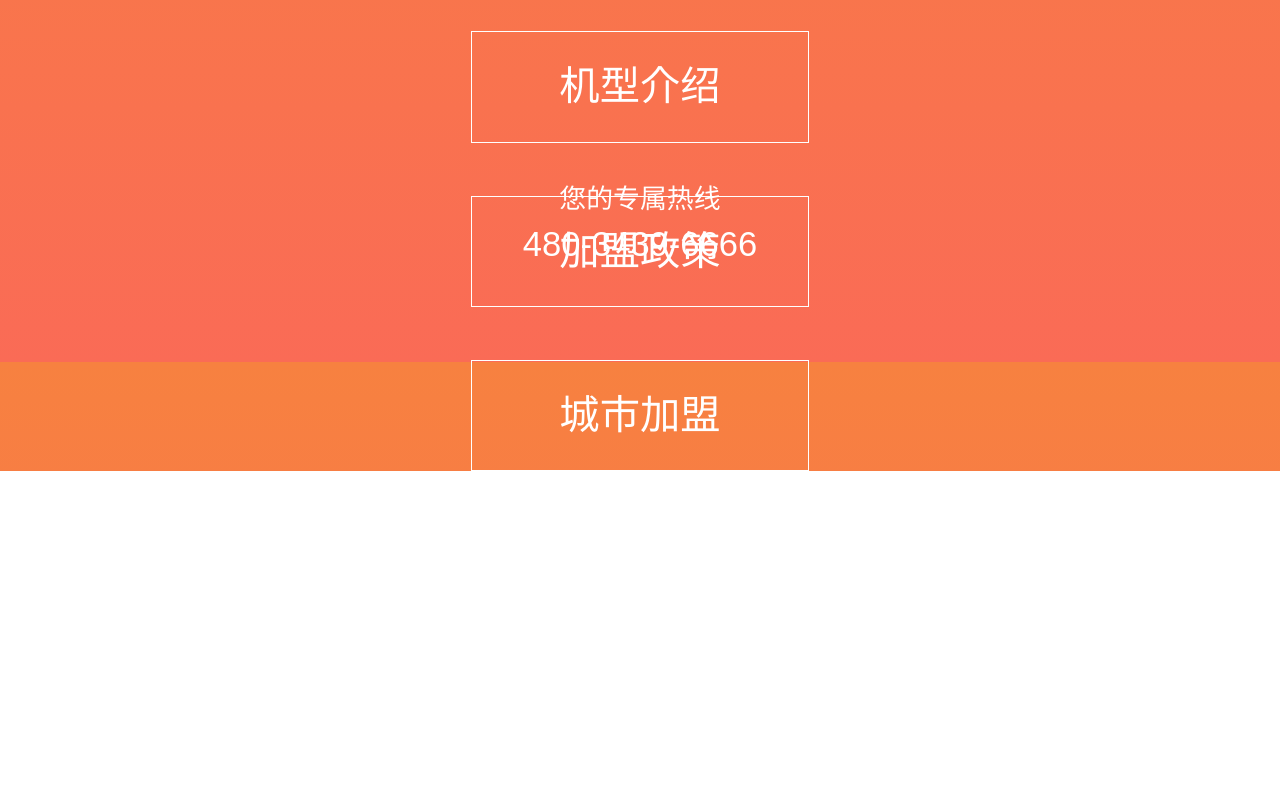
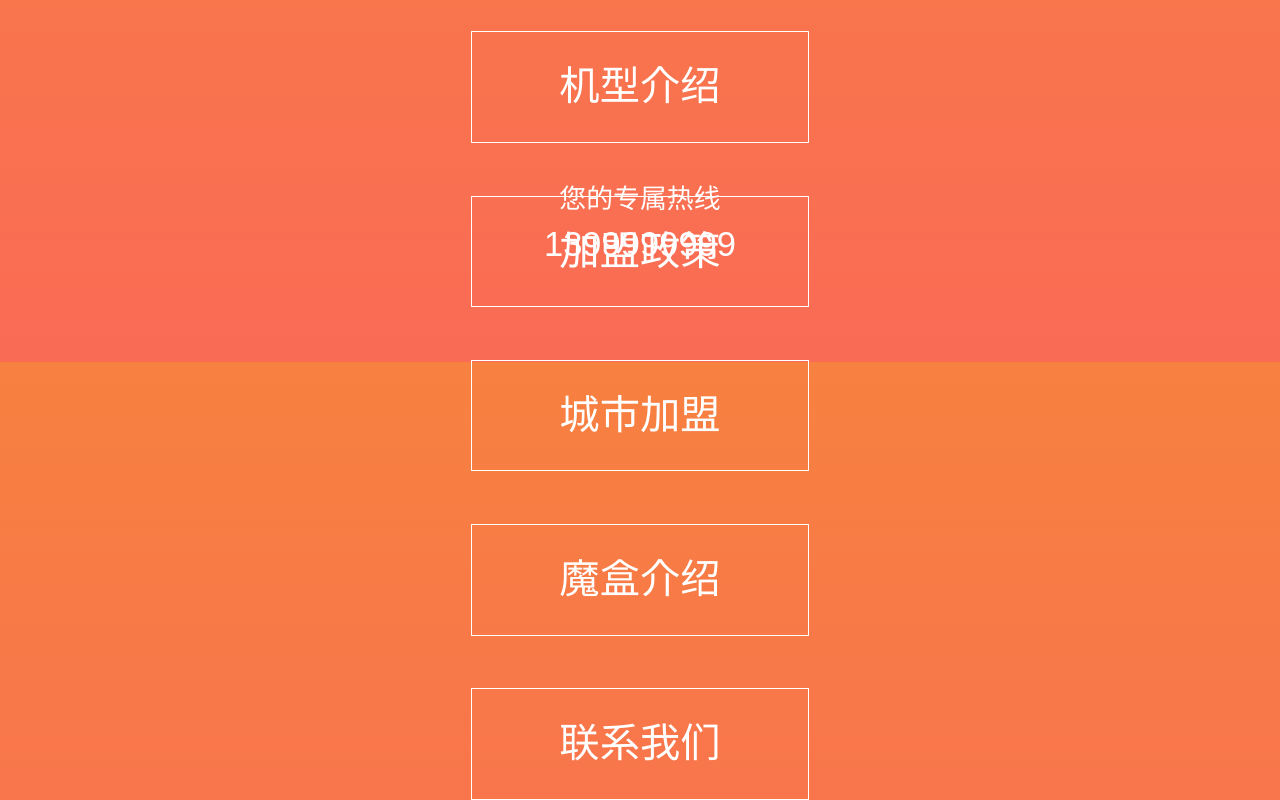
Before and after one commit to yangqianlu/jiam, a plain HTML site: page index.html in a window 1280 px wide. Shown: the part 438-1238 px from the top of the page. Before the commit the page ends 909 px from the top, so only its background shows below. Drawn offline with Linux system fonts and the light colour scheme.

Commit message:
功能完成

```diff
--- a/index.html
+++ b/index.html
@@ -17,11 +17,13 @@
 			<li><a href="#">机型介绍</a></li>
 			<li><a href="#">加盟政策</a></li>
 			<li><a href="#">城市加盟</a></li>
+			<li><a href="#">魔盒介绍</a></li>
+			<li><a href="#">联系我们</a></li>
 		</ul>
 	</div>
 	<div class="footer">
 		<p class="per">您的专属热线</p>
-		<p class="num">480-3439-6666</p>
+		<p class="num">1399999999</p>
 	</div>
 </body>
 <script type="text/javascript" src="js/font.js"></script>
```
Also changed, not shown: login.html (+2 -0 lines).
